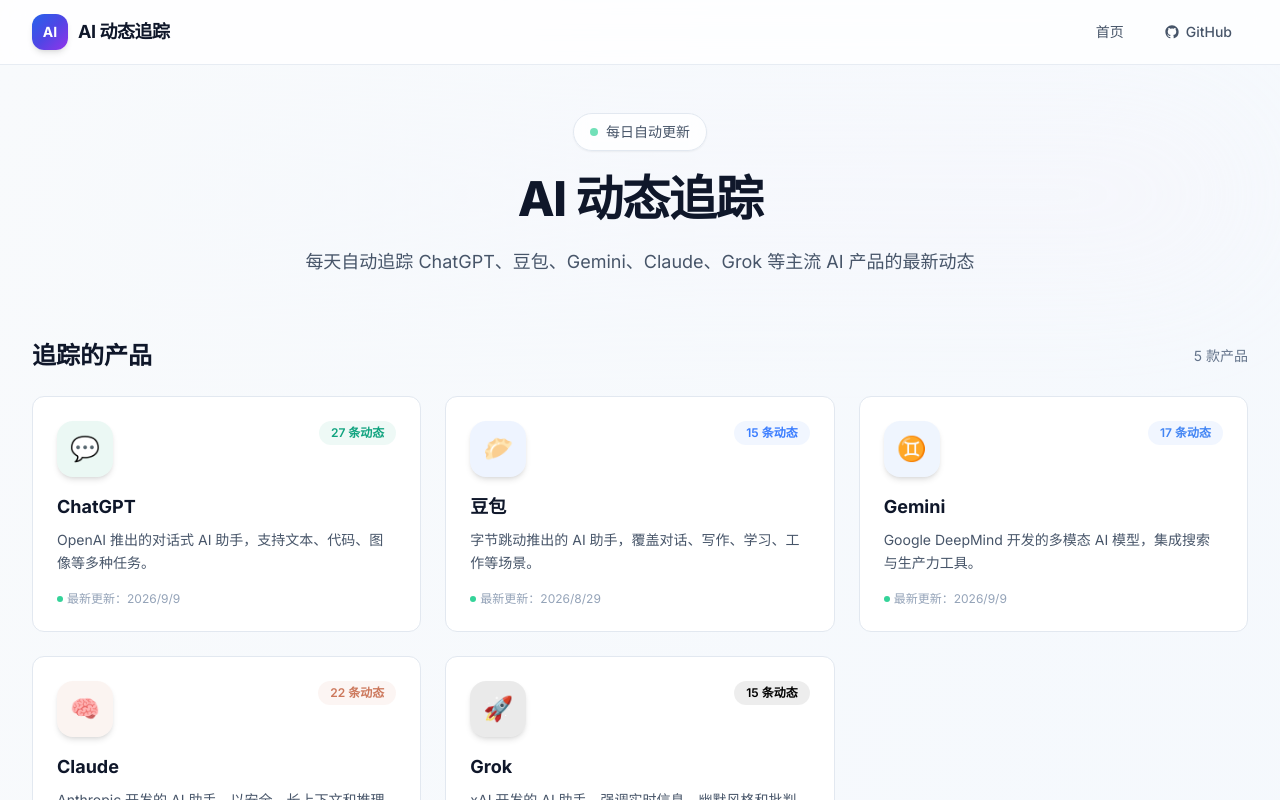
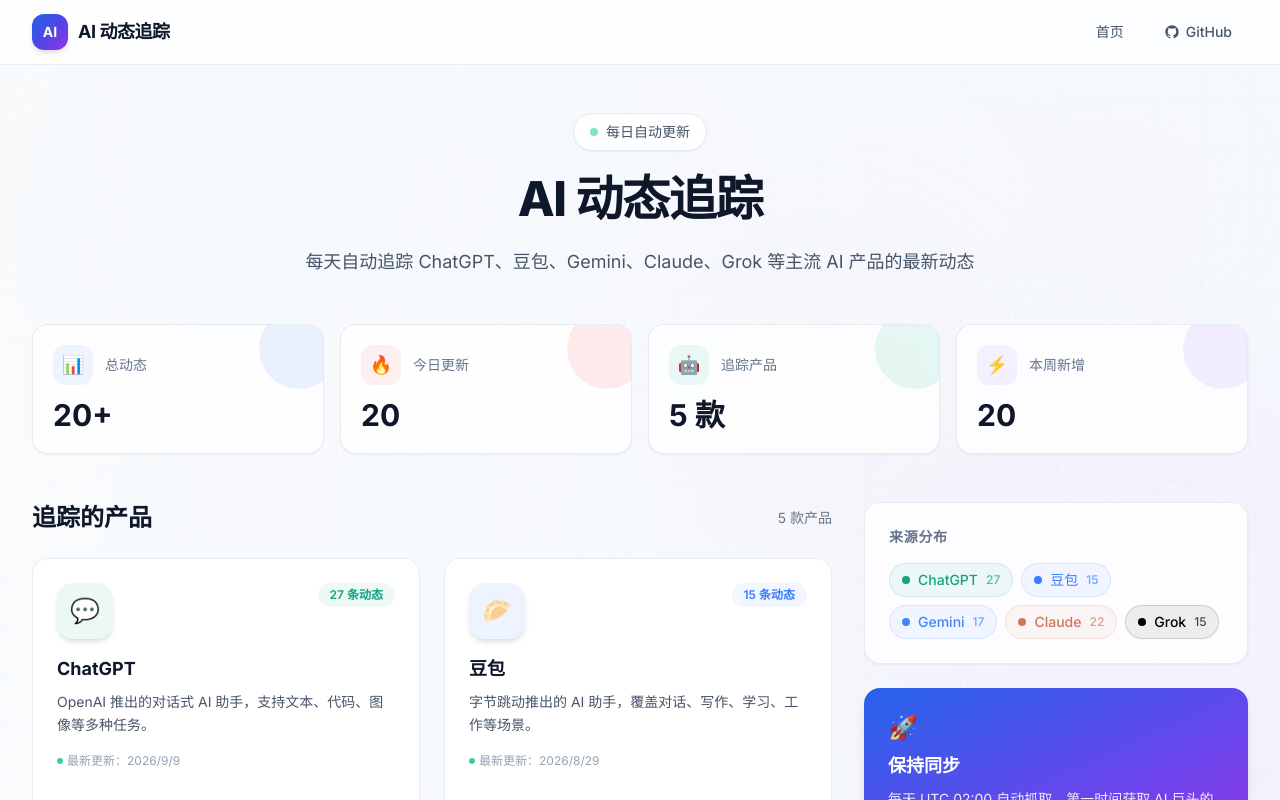
Before and after one commit to hxiao4329-maker/ai-tracker-new, a Next.js app: page / in a window 1280 px wide. Shown: the top 800 px of the page. Built offline with nearby package versions, Linux system fonts and the light colour scheme.

Commit message:
feat: final UI polish - stats widget, category pills, decorations, card hover effects

```diff
--- a/src/app/page.tsx
+++ b/src/app/page.tsx
@@ -2,6 +2,9 @@
 import Footer from '@/components/Footer';
 import ProductCard from '@/components/ProductCard';
 import UpdateCard from '@/components/UpdateCard';
+import StatsWidget from '@/components/StatsWidget';
+import CategoryPills from '@/components/CategoryPills';
+import BackgroundDecorations from '@/components/BackgroundDecorations';
 import { getProducts, getUpdates, getProductUpdateCount, getProductLastUpdated } from '@/lib/data';
 
 export default function Home() {
@@ -14,13 +17,40 @@
     last_updated: getProductLastUpdated(product.slug),
   }));
 
+  const totalUpdates = updates.length;
+  const todayUpdates = updates.filter(u => {
+    const d = new Date(u.published_at || u.fetched_at);
+    const today = new Date();
+    return d.toDateString() === today.toDateString();
+  }).length;
+  const newProducts = products.length;
+  const newThisWeek = updates.filter(u => {
+    const d = new Date(u.published_at || u.fetched_at);
+    const weekAgo = new Date(Date.now() - 7 * 24 * 60 * 60 * 1000);
+    return d >= weekAgo;
+  }).length;
+
+  const stats = [
+    { label: '总动态', value: totalUpdates, suffix: '+', icon: '📊', color: '#3b82f6' },
+    { label: '今日更新', value: todayUpdates, suffix: '', icon: '🔥', color: '#ef4444' },
+    { label: '追踪产品', value: newProducts, suffix: ' 款', icon: '🤖', color: '#10b981' },
+    { label: '本周新增', value: newThisWeek, suffix: '', icon: '⚡', color: '#8b5cf6' },
+  ];
+
+  const categories = productsWithStats.map(p => ({
+    name: p.name,
+    count: p.update_count,
+    color: p.color,
+  }));
+
   return (
-    <div className="min-h-screen bg-gradient-to-br from-slate-50 via-blue-50/30 to-indigo-50/30">
+    <div className="min-h-screen bg-gradient-to-br from-slate-50 via-blue-50/30 to-indigo-50/30 relative">
+      <BackgroundDecorations />
       <Header />
 
-      <main className="max-w-7xl mx-auto px-4 sm:px-6 lg:px-8 py-12">
+      <main className="max-w-7xl mx-auto px-4 sm:px-6 lg:px-8 py-12 relative">
         {/* Hero Section */}
-        <section className="text-center mb-16 relative">
+        <section className="text-center mb-12 relative">
           <div className="absolute inset-0 -z-10 blur-3xl bg-gradient-to-r from-blue-100/50 via-purple-100/30 to-pink-100/30 rounded-full opacity-60"></div>
           <div className="inline-flex items-center gap-2 px-4 py-2 rounded-full bg-white/80 backdrop-blur border border-slate-200 text-sm text-slate-600 mb-6 shadow-sm">
             <span className="w-2 h-2 rounded-full bg-emerald-400 animate-pulse"></span>
@@ -34,18 +64,35 @@
           </p>
         </section>
 
+        {/* Stats Widget */}
+        <StatsWidget stats={stats} />
+
+        <div className="grid grid-cols-1 lg:grid-cols-3 gap-8 mb-16">
           {/* Products Grid */}
-        <section className="mb-16">
+          <section className="lg:col-span-2">
             <div className="flex items-center justify-between mb-6">
               <h2 className="text-2xl font-bold text-slate-900">追踪的产品</h2>
               <span className="text-sm text-slate-500">{products.length} 款产品</span>
             </div>
-          <div className="grid grid-cols-1 md:grid-cols-2 lg:grid-cols-3 gap-6">
+            <div className="grid grid-cols-1 md:grid-cols-2 gap-6">
               {productsWithStats.map(product => (
                 <ProductCard key={product.id} product={product} />
               ))}
             </div>
           </section>
+
+          {/* Sidebar */}
+          <aside className="space-y-6">
+            <CategoryPills categories={categories} />
+            <div className="bg-gradient-to-br from-blue-600 to-purple-600 rounded-2xl p-6 text-white shadow-lg">
+              <div className="text-2xl mb-2">🚀</div>
+              <h3 className="font-bold text-lg mb-2">保持同步</h3>
+              <p className="text-sm text-white/90 leading-relaxed">
+                每天 UTC 02:00 自动抓取，第一时间获取 AI 巨头的最新发布与功能更新。
+              </p>
+            </div>
+          </aside>
+        </div>
 
         {/* Latest Updates */}
         <section>
--- /dev/null
+++ b/src/components/BackgroundDecorations.tsx
@@ -0,0 +1,25 @@
+"use client";
+
+export default function BackgroundDecorations() {
+  return (
+    <div className="fixed inset-0 -z-10 overflow-hidden pointer-events-none">
+      {/* 左上角大光斑 */}
+      <div className="absolute -top-40 -left-40 w-[500px] h-[500px] rounded-full bg-blue-200/30 blur-3xl"></div>
+      {/* 右下角大光斑 */}
+      <div className="absolute -bottom-40 -right-40 w-[600px] h-[600px] rounded-full bg-purple-200/25 blur-3xl"></div>
+      {/* 中间偏右小光斑 */}
+      <div className="absolute top-1/3 right-1/4 w-72 h-72 rounded-full bg-pink-200/20 blur-3xl"></div>
+      {/* 细网格 */}
+      <div
+        className="absolute inset-0 opacity-[0.03]"
+        style={{
+          backgroundImage: `
+            linear-gradient(to right, #64748b 1px, transparent 1px),
+            linear-gradient(to bottom, #64748b 1px, transparent 1px)
+          `,
+          backgroundSize: '48px 48px',
+        }}
+      ></div>
+    </div>
+  );
+}
--- /dev/null
+++ b/src/components/CategoryPills.tsx
@@ -0,0 +1,35 @@
+"use client";
+
+interface Category {
+  name: string;
+  count: number;
+  color: string;
+}
+
+export default function CategoryPills({ categories }: { categories: Category[] }) {
+  return (
+    <div className="bg-white/80 backdrop-blur rounded-2xl border border-slate-200/80 p-6 shadow-sm">
+      <h3 className="text-sm font-semibold text-slate-500 uppercase tracking-wider mb-4">来源分布</h3>
+      <div className="flex flex-wrap gap-2">
+        {categories.map(cat => (
+          <div
+            key={cat.name}
+            className="flex items-center gap-2 px-3 py-1.5 rounded-full text-sm font-medium border"
+            style={{
+              backgroundColor: `${cat.color}10`,
+              borderColor: `${cat.color}25`,
+              color: cat.color,
+            }}
+          >
+            <span
+              className="w-2 h-2 rounded-full"
+              style={{ backgroundColor: cat.color }}
+            ></span>
+            {cat.name}
+            <span className="text-xs opacity-70">{cat.count}</span>
+          </div>
+        ))}
+      </div>
+    </div>
+  );
+}
--- a/src/components/ProductCard.tsx
+++ b/src/components/ProductCard.tsx
@@ -21,9 +21,13 @@
   return (
     <Link
       href={`/product/${product.slug}`}
-      className="group block bg-white rounded-xl border border-slate-200 p-6 hover:shadow-lg hover:border-slate-300 transition-all"
+      className="group relative block bg-white rounded-2xl border border-slate-200/80 p-6 hover:shadow-xl hover:-translate-y-1 hover:border-slate-300/80 transition-all duration-300 overflow-hidden"
     >
-      <div className="flex items-start justify-between mb-4">
+      <div
+        className="absolute -right-8 -top-8 w-32 h-32 rounded-full opacity-0 group-hover:opacity-10 transition-opacity duration-500 blur-2xl"
+        style={{ backgroundColor: product.color }}
+      ></div>
+      <div className="flex items-start justify-between mb-4 relative">
         <div
           className="w-14 h-14 rounded-2xl flex items-center justify-center text-2xl shadow-md"
           style={{ backgroundColor: `${product.color}15`, color: product.color }}
@@ -47,6 +51,12 @@
           最新更新：{new Date(product.last_updated).toLocaleDateString('zh-CN')}
         </p>
       )}
+      <div className="mt-4 flex items-center text-sm font-semibold opacity-0 group-hover:opacity-100 transition-opacity duration-300" style={{ color: product.color }}>
+        查看全部动态
+        <svg className="w-4 h-4 ml-1 group-hover:translate-x-1 transition-transform" fill="none" stroke="currentColor" viewBox="0 0 24 24">
+          <path strokeLinecap="round" strokeLinejoin="round" strokeWidth={2} d="M9 5l7 7-7 7" />
+        </svg>
+      </div>
     </Link>
   );
 }
--- /dev/null
+++ b/src/components/StatsWidget.tsx
@@ -0,0 +1,62 @@
+"use client";
+
+import { useEffect, useState } from 'react';
+
+interface StatItem {
+  label: string;
+  value: number;
+  suffix?: string;
+  icon: string;
+  color: string;
+}
+
+function AnimatedNumber({ value, suffix = '' }: { value: number; suffix?: string }) {
+  const [display, setDisplay] = useState(0);
+
+  useEffect(() => {
+    const duration = 1200;
+    const start = performance.now();
+    const animate = (now: number) => {
+      const progress = Math.min((now - start) / duration, 1);
+      const easeOutQuart = 1 - Math.pow(1 - progress, 4);
+      setDisplay(Math.floor(easeOutQuart * value));
+      if (progress < 1) {
+        requestAnimationFrame(animate);
+      }
+    };
+    requestAnimationFrame(animate);
+  }, [value]);
+
+  return <span>{display}{suffix}</span>;
+}
+
+export default function StatsWidget({ stats }: { stats: StatItem[] }) {
+  return (
+    <div className="grid grid-cols-2 md:grid-cols-4 gap-4 mb-12">
+      {stats.map((stat, index) => (
+        <div
+          key={stat.label}
+          className="relative overflow-hidden bg-white/80 backdrop-blur rounded-2xl border border-slate-200/80 p-5 shadow-sm hover:shadow-md transition-all group"
+          style={{ animationDelay: `${index * 80}ms` }}
+        >
+          <div
+            className="absolute -right-4 -top-4 w-20 h-20 rounded-full opacity-10 group-hover:opacity-20 transition-opacity"
+            style={{ backgroundColor: stat.color }}
+          ></div>
+          <div className="flex items-center gap-3 mb-3">
+            <div
+              className="w-10 h-10 rounded-xl flex items-center justify-center text-lg"
+              style={{ backgroundColor: `${stat.color}15`, color: stat.color }}
+            >
+              {stat.icon}
+            </div>
+            <span className="text-sm text-slate-500 font-medium">{stat.label}</span>
+          </div>
+          <div className="text-3xl font-bold text-slate-900">
+            <AnimatedNumber value={stat.value} suffix={stat.suffix} />
+          </div>
+        </div>
+      ))}
+    </div>
+  );
+}
--- a/src/components/UpdateCard.tsx
+++ b/src/components/UpdateCard.tsx
@@ -22,9 +22,15 @@
   const date = update.published_at || update.fetched_at;
 
   return (
-    <article className="group bg-white/80 backdrop-blur rounded-2xl border border-slate-200/80 p-6 hover:shadow-lg hover:border-slate-300/80 transition-all duration-200">
+    <article
+      className="group relative overflow-hidden bg-white/80 backdrop-blur rounded-2xl border border-slate-200/80 p-6 hover:shadow-lg hover:border-slate-300/80 transition-all duration-200"
+    >
+      <div
+        className="absolute left-0 top-0 bottom-0 w-1 opacity-60 group-hover:opacity-100 transition-opacity"
+        style={{ backgroundColor: update.product_color }}
+      ></div>
       <div className="flex items-start justify-between gap-4">
-        <div className="flex-1 min-w-0">
+        <div className="flex-1 min-w-0 pl-3">
           <div className="flex flex-wrap items-center gap-3 mb-3">
             {showProduct && (
               <span
@@ -45,6 +51,9 @@
                 <path strokeLinecap="round" strokeLinejoin="round" strokeWidth={2} d="M8 7V3m8 4V3m-9 8h10M5 21h14a2 2 0 002-2V7a2 2 0 00-2-2H5a2 2 0 00-2 2v12a2 2 0 002 2z" />
               </svg>
               {new Date(date).toLocaleDateString('zh-CN')}
+            </span>
+            <span className="text-xs px-2 py-0.5 rounded-full bg-slate-100 text-slate-500 font-medium">
+              {update.source_type === 'blog' ? '博客' : update.source_type === 'changelog' ? '更新日志' : update.source_type}
             </span>
           </div>
           <h3 className="text-base font-bold text-slate-900 mb-2 group-hover:text-blue-700 transition-colors">{update.title}</h3>
```
Also changed, not shown: 13 other files (tests, documents, lock files or other folders). Lines whose indentation alone changed are shown as unchanged.
